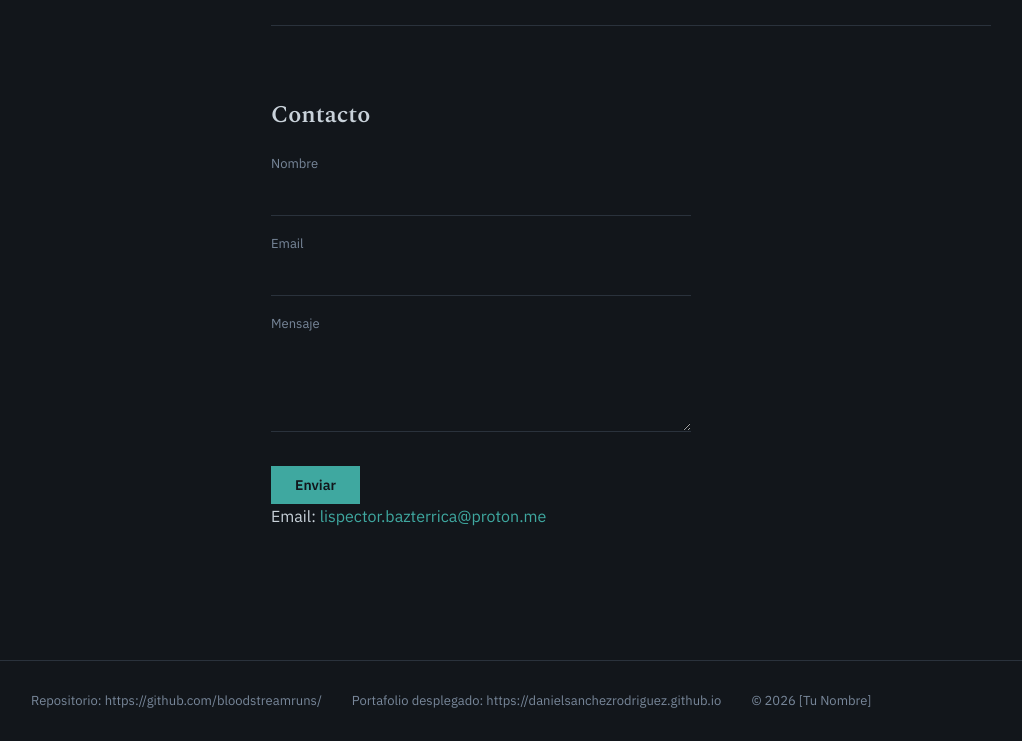
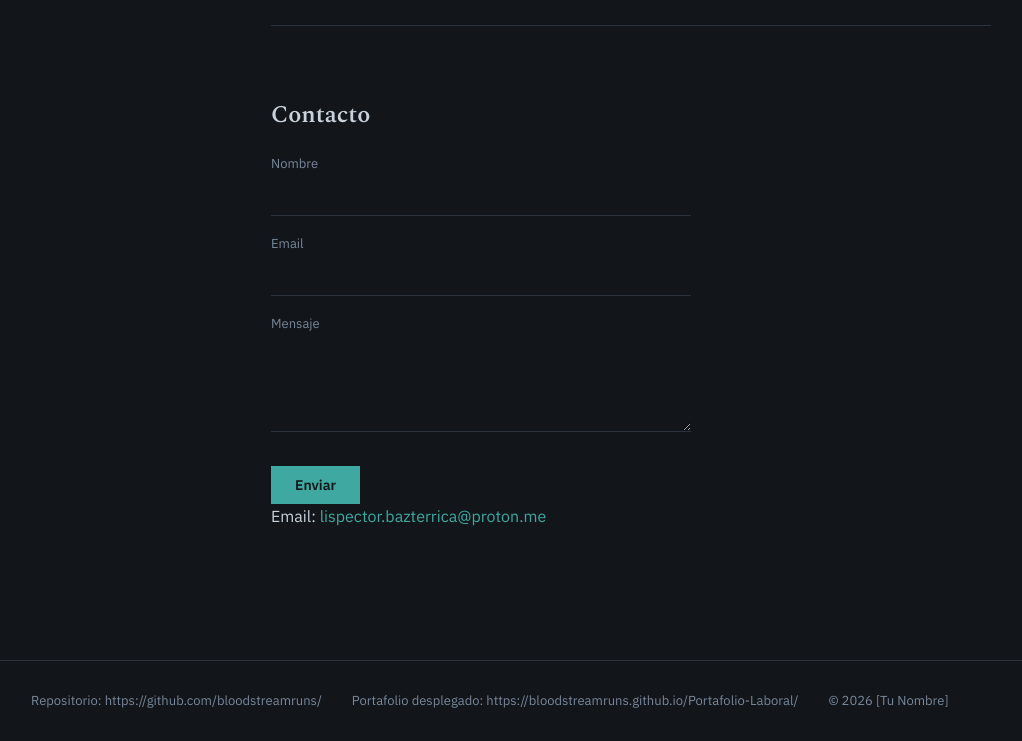
Before and after one commit to bloodstreamruns/Portafolio-Laboral, a plain HTML site: page index.html in a window 1280 px wide. Shown: the part 1165-1906 px from the top of the page, without its empty margins (9-1031 px from the left). Drawn offline with nearby package versions, Linux system fonts and the light colour scheme.

Commit message:
incorporación del enlace al portafolio desplegado

```diff
--- a/index.html
+++ b/index.html
@@ -96,7 +96,7 @@
 
     <footer>
         <p>Repositorio: <a href="https://github.com/bloodstreamruns/" target="_blank">https://github.com/bloodstreamruns/</a></p>
-        <p>Portafolio desplegado: <a href="https://github.com/bloodstreamruns/bloodstreamruns.github.io" target="_blank">https://danielsanchezrodriguez.github.io</a></p>
+        <p>Portafolio desplegado: <a href="https://bloodstreamruns.github.io/Portafolio-Laboral/" target="_blank">https://bloodstreamruns.github.io/Portafolio-Laboral/</a></p>
     </footer>
 
     <script src="script.js"></script>
```
